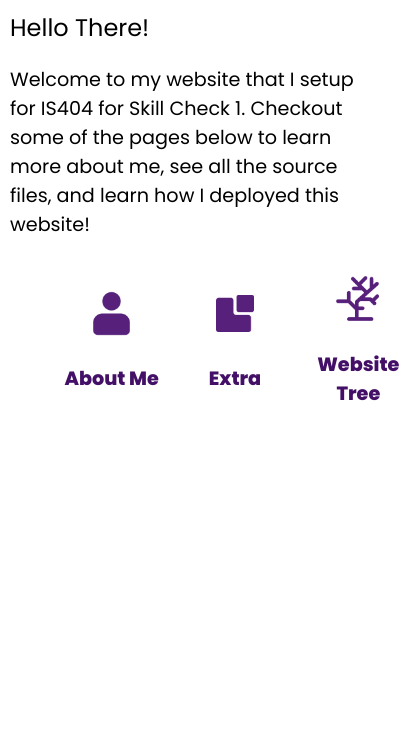
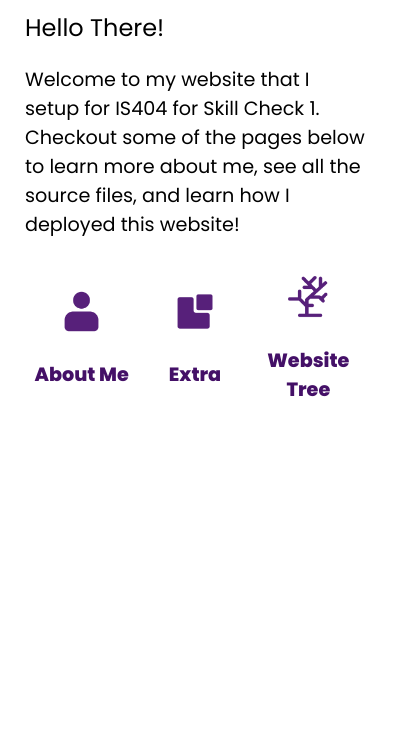
Before and after one commit to jnoahjohnson/IS404-SkillCheck1, a plain HTML site: page index.html in a window 390 px wide. Shown: the part 93-844 px from the top of the page, 420 px wide, since content can reach past the window. Drawn offline with Linux system fonts and the light colour scheme.

Commit message:
Fix responsive

```diff
--- a/styles/style.css
+++ b/styles/style.css
@@ -26,7 +26,7 @@ body {
   font-family: "Poppins", sans-serif;
   max-width: 960px;
   margin: 0 auto;
-  padding: 0 10px;
+  padding: 0 25px;
 }
 
 .horizontal-links {
@@ -36,6 +36,7 @@ body {
   justify-content: space-around;
   text-align: center;
   margin-top: 35px;
+  padding: 0;
 }
 
 .horizontal-links > li {
```
